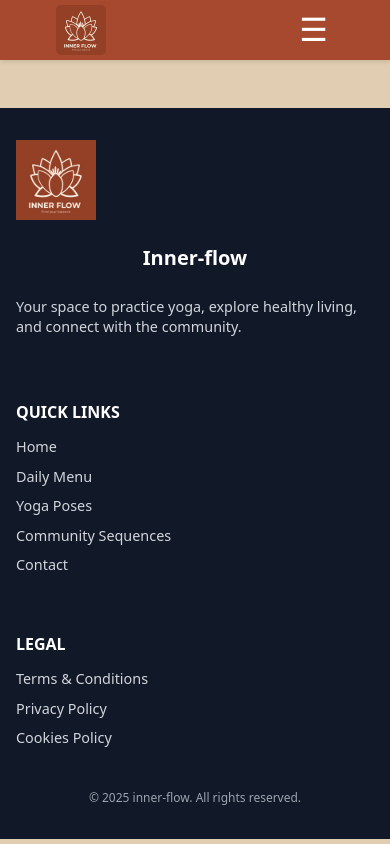
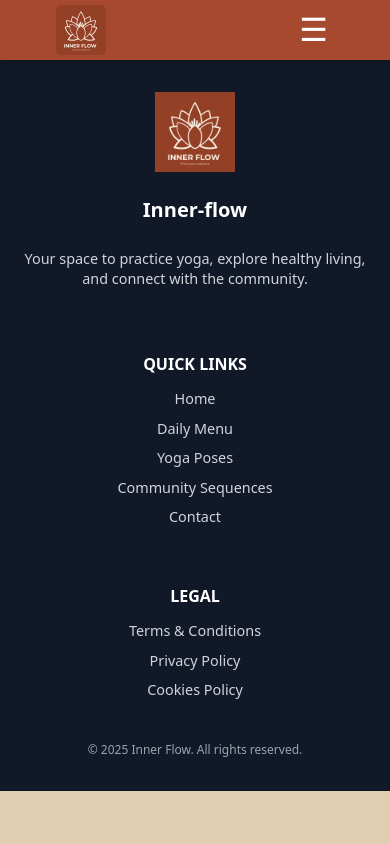
Before and after one commit to IsabelTizon/inner-flow, a React (Vite) app: page /admin/poses/edit/1 in a window 390 px wide. Built offline with nearby package versions, Linux system fonts and the light colour scheme.

Commit message:
Footer css updated

```diff
--- a/src/components/Footer/Footer.jsx
+++ b/src/components/Footer/Footer.jsx
@@ -16,7 +16,7 @@ export default function Footer() {
 				</div>
 
 				<div className={styles.bottom}>
-					© {new Date().getFullYear()} inner-flow. All
+					© {new Date().getFullYear()} Inner Flow. All
 					rights reserved.
 				</div>
 			</footer>
--- a/src/components/Footer/components/LegalLinks.jsx
+++ b/src/components/Footer/components/LegalLinks.jsx
@@ -5,7 +5,7 @@ import styles from "../footer.module.css";
 
 export default function LegalLinks() {
 	return (
-		<div className={styles.legalLinks}>
+		<div className={styles.section}>
 			<h3 className={styles.title}>LEGAL</h3>
 			<ul className={styles.list}>
 				<li>
--- a/src/components/Footer/components/LogoBox.jsx
+++ b/src/components/Footer/components/LogoBox.jsx
@@ -16,6 +16,7 @@ export default function LogoBox() {
 						width={80}
 					/>
 				</Link>
+
 				<h2 className={styles.logo}>Inner-flow</h2>
 				<p className={styles.description}>
 					Your space to practice yoga, explore healthy
--- a/src/components/Footer/footer.module.css
+++ b/src/components/Footer/footer.module.css
@@ -1,8 +1,8 @@
+/* FOOTER */
 .footer {
 	background-color: #111827; /* gris oscuro */
 	color: #d1d5db; /* gris claro */
 	padding: 2rem 1rem;
-	margin-top: 3rem;
 }
 
 .container {
@@ -12,18 +12,22 @@
 	grid-template-columns: 1fr;
 	gap: 2rem;
 }
-
 @media (min-width: 768px) {
 	.container {
 		grid-template-columns: repeat(3, 1fr);
 	}
 }
 
+/* SECTIONS */
 .section {
 	display: flex;
 	flex-direction: column;
 }
-
+@media (max-width: 767px) {
+	.section {
+		text-align: center;
+	}
+}
 .logo {
 	font-size: 1.25rem;
 	font-weight: bold;
@@ -35,6 +39,8 @@
 	font-size: 0.9rem;
 	line-height: 1.4;
 }
+
+/* QUICK LINKS AND LEGAL LINKS */
 
 .title {
 	font-size: 1rem;
@@ -49,6 +55,7 @@
 	margin: 0;
 }
 
+/* links */
 .list li {
 	margin-bottom: 0.5rem;
 }
@@ -61,7 +68,7 @@
 }
 
 .list a:hover {
-	color: #fff;
+	color: rgba(163, 66, 39, 0.95);
 }
 
 .bottom {
```
